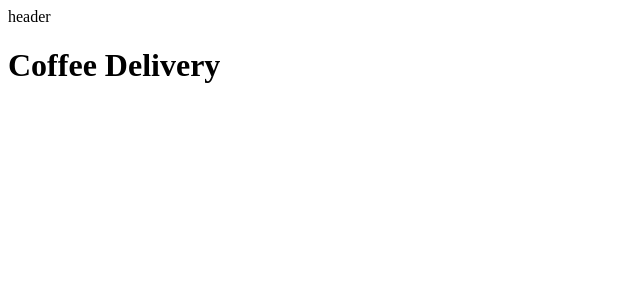
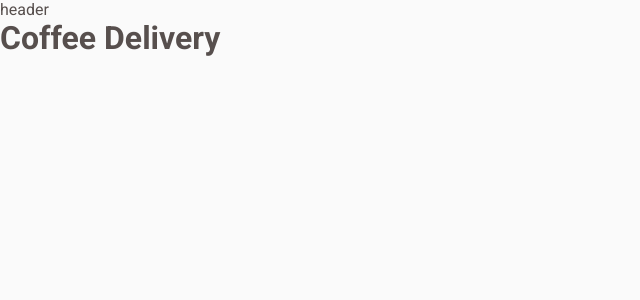
Before and after one commit to schayene/ignite-coffee-delivery, a React (Vite) app: page / in a window 1280 px wide. Shown: the top 300 px of the page, without its empty margins (0-640 px from the left). Built offline with nearby package versions, Linux system fonts and the light colour scheme.

Commit message:
feat: default theme

```diff
--- a/index.html
+++ b/index.html
@@ -2,9 +2,18 @@
 <html lang="en">
   <head>
     <meta charset="UTF-8" />
-    <link rel="icon" type="image/svg+xml" href="/vite.svg" />
+
+    <link rel="preconnect" href="https://fonts.googleapis.com" />
+    <link rel="preconnect" href="https://fonts.gstatic.com" crossorigin />
+
     <meta name="viewport" content="width=device-width, initial-scale=1.0" />
-    <title>Vite + React + TS</title>
+
+    <link
+      href="https://fonts.googleapis.com/css2?family=Baloo+2:wght@700;800&family=Roboto:wght@400;700&display=swap"
+      rel="stylesheet"
+    />
+
+    <title>Coffee Delivery</title>
   </head>
   <body>
     <div id="root"></div>
--- a/package.json
+++ b/package.json
@@ -12,11 +12,13 @@
   "dependencies": {
     "react": "^18.2.0",
     "react-dom": "^18.2.0",
-    "react-router-dom": "^6.11.0"
+    "react-router-dom": "^6.11.0",
+    "styled-components": "^5.3.10"
   },
   "devDependencies": {
     "@types/react": "^18.0.28",
     "@types/react-dom": "^18.0.11",
+    "@types/styled-components": "^5.1.26",
     "@typescript-eslint/eslint-plugin": "^5.57.1",
     "@typescript-eslint/parser": "^5.57.1",
     "@vitejs/plugin-react": "^4.0.0",
--- a/src/App.tsx
+++ b/src/App.tsx
@@ -1,10 +1,17 @@
 import { BrowserRouter } from "react-router-dom";
+import { ThemeProvider } from "styled-components";
 import { Router } from "./Router";
+import { GlobalStyle } from "./styles/global";
+import { defaultTheme } from "./styles/themes/default";
 
 export function App() {
   return (
-    <BrowserRouter>
-      <Router />
-    </BrowserRouter>
+    <ThemeProvider theme={defaultTheme}>
+      <BrowserRouter>
+        <Router />
+      </BrowserRouter>
+
+      <GlobalStyle />
+    </ThemeProvider>
   );
 }
--- /dev/null
+++ b/src/styles/global.ts
@@ -0,0 +1,21 @@
+import { createGlobalStyle } from "styled-components";
+
+export const GlobalStyle = createGlobalStyle`
+  * {
+    margin: 0;
+    padding: 0;
+    box-sizing: border-box;
+  }
+
+  body {
+    background: ${(props) => props.theme.background};
+    color: ${(props) => props.theme["base-text"]};
+    -webkit-font-smoothing: antialiased;
+  }
+
+  body, input, textarea, button {
+    font-family: 'Roboto', sans-serif;
+    font-size: 1rem;
+    font-weight: 400;
+  }
+`;
--- /dev/null
+++ b/src/styles/themes/default.ts
@@ -0,0 +1,22 @@
+export const defaultTheme = {
+  yellow: "#DBAC2C",
+  "yellow-light": "#F1E9C9",
+  "yellow-dark": "#C47F17",
+
+  purple: "#8047F8",
+  "purple-light": "#EBE5F9",
+  "purple-dark": "#4B2995",
+
+  "base-label": "#8D8686",
+  "base-text": "#574F4D",
+  "base-subtitle": "#403937",
+  "base-title": "#272221",
+
+  "base-card": "#F3F2F2",
+  "base-input": "#EDEDED",
+  "base-button": "#E6E5E5",
+  "base-hover": "#D7D5D5",
+
+  background: "#FAFAFA",
+  white: "#FFFFFF",
+};
```
Also changed, not shown: src/@types/styled.d.ts (added, +8 -0 lines), 1 other file (tests, documents, lock files or other folders).
